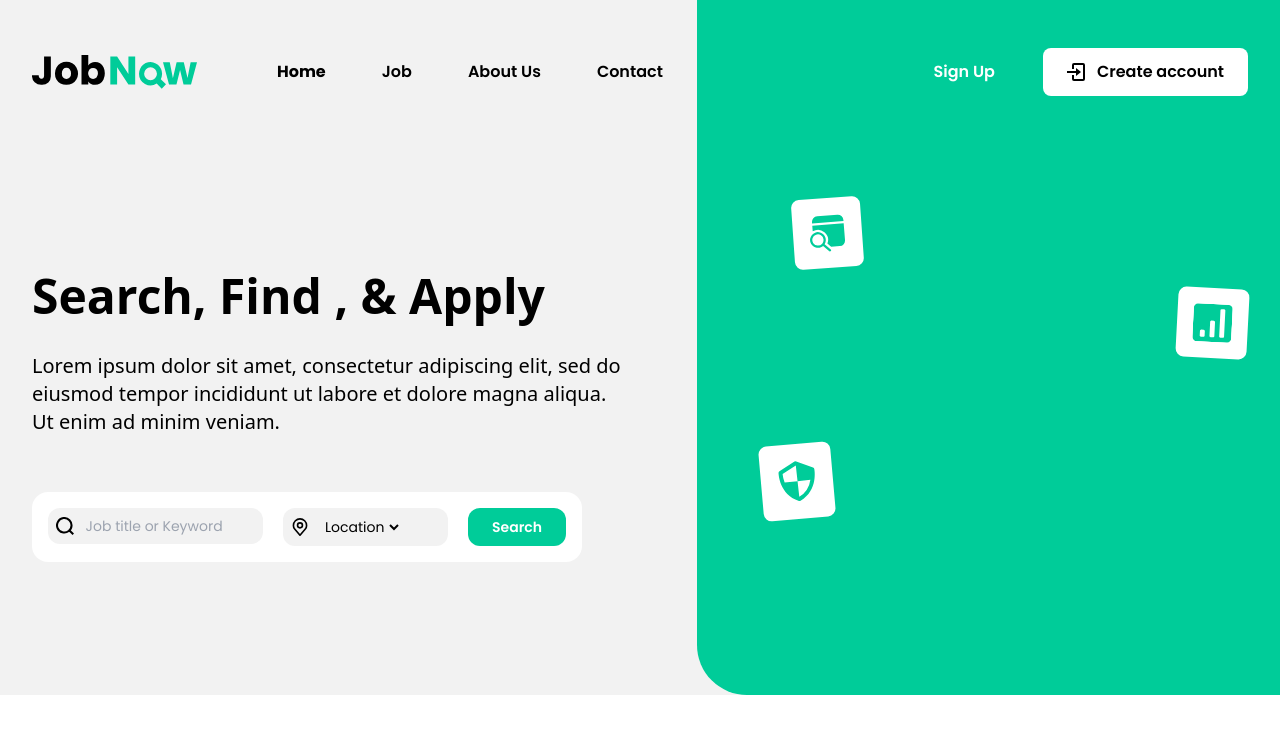
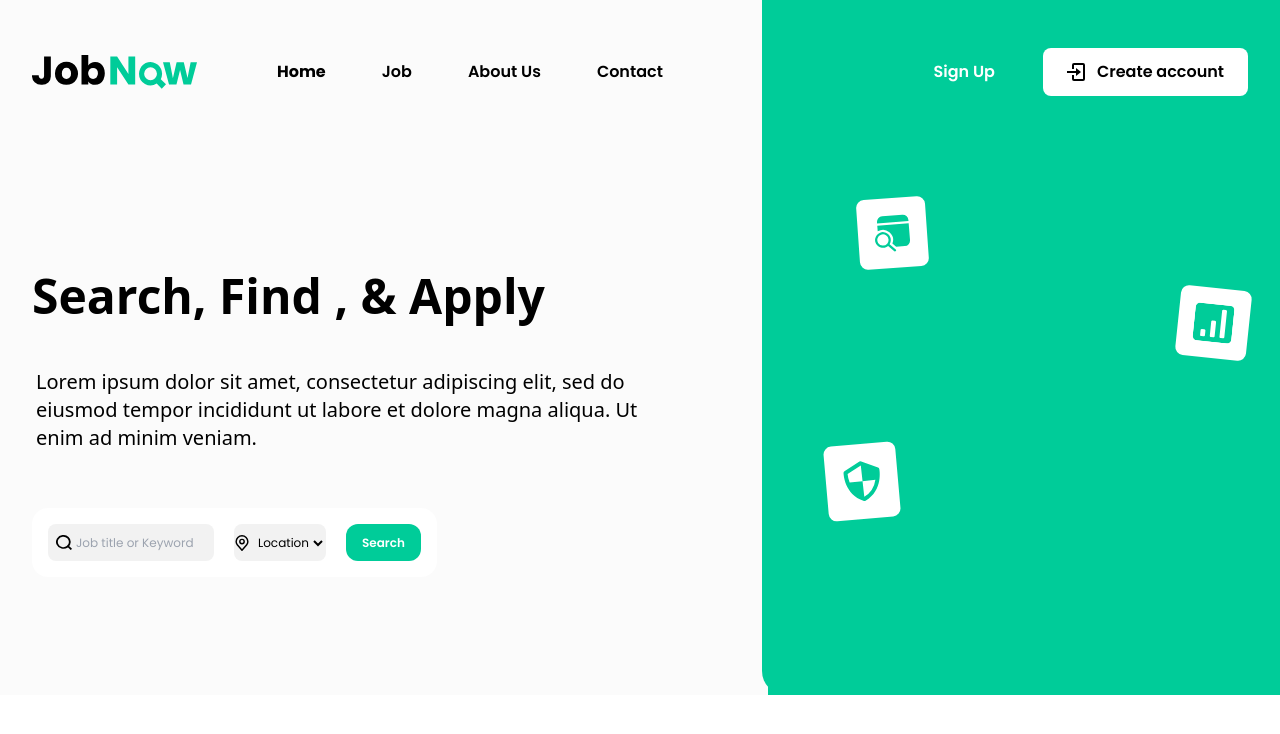
Before and after one commit to MaryJoeKhoury/job-search, a Next.js app: page / in a window 1280 px wide. Shown: the top 734 px of the page. Built offline with nearby package versions, Linux system fonts and the light colour scheme.

Commit message:
banner style fix

```diff
--- a/components/AlignContainer.js
+++ b/components/AlignContainer.js
@@ -4,7 +4,7 @@ const AlignContainer = (props) => {
   return (
     <div
       className={
-        "alignement sm-alignement xs-alignement m-auto  md:max-w-3xl lg:max-w-5xl md:px-1 xl:max-w-7xl  lg:px-8 xl:px-8 " ||
+        "alignement sm-alignement xs-alignement m-auto max-w-80 xs:max-w-md sm:max-w-lg md:max-w-3xl lg:max-w-5xl md:px-1 xl:max-w-7xl  lg:px-8 xl:px-8 3xl:max-w-[2000px]" ||
         props.className
       }
     >
--- a/components/BannerMessage.js
+++ b/components/BannerMessage.js
@@ -4,12 +4,12 @@ import AlignContainer from "./AlignContainer";
 const BannerMessage = () => {
   return (
     <div className=" text-center md:text-left ">
-      <h1 className="text-4xl font-bold sm:text-5xl  ">
+      <h1 className="text-3xl font-bold sm:text-5xl  ">
         {/* {props.slogan} */}
         Search, Find , & Apply
       </h1>
       {/* <p>{props.description}</p> */}
-      <p className="text-lg  sm:text-xl md:mt-8 md:mb-14 mt-6 mb-9   ">
+      <p className="text-md  sm:text-xl md:mt-12 md:mb-14 mt-6 mb-9 md:pr-24  3xl:pr-96  px-1">
         Lorem ipsum dolor sit amet, consectetur adipiscing elit, sed do eiusmod
         tempor incididunt ut labore et dolore magna aliqua. Ut enim ad minim
         veniam.
--- a/components/HeroArea.js
+++ b/components/HeroArea.js
@@ -10,29 +10,29 @@ const HeroArea = (props) => {
   return (
     <>
       {/* <div className="mb-4 md:bg-grey bg-[#FBFBFB]"> */}
-      <div className="xl:bg-[linear-gradient(90deg,_#F2F2F2_61%,_#00CC99_0)] xs:bg-[linear-gradient(180deg,_#FBFBFB_50%,_#00CC99_0)] bg-[linear-gradient(180deg,_#FBFBFB_50%,_#00CC99_0)]  3xl:bg-[linear-gradient(90deg,_#F2F2F2_58%,_#00CC99_0)] md:bg-[linear-gradient(90deg,_#F2F2F2_85%,_#00CC99_0)]">
+      <div className=" 3xl:bg-[linear-gradient(90deg,_#FBFBFB_65%,_#00CC99_0)] md:bg-[linear-gradient(90deg,_#FBFBFB_60%,_#00CC99_0)] bg-[linear-gradient(180deg,_#FBFBFB_50%,_#00CC99_0)] ">
         <NavBar />
         <AlignContainer>
-          <div className="flex flex-col items-center  lg:gap-16 gap-72 md:gap-2 md:items-start md:flex-row ">
-            <div className=" md:mt-44 mt-24  ">
+          <div className="flex flex-col items-center   md:items-start md:flex-row ">
+            <div className=" md:mt-44 mt-24  lg:w-3/5 md:w-3/4 ">
               <div className="flex flex-col justify-between items-center md:items-start">
                 <div>
                   <BannerMessage />
                 </div>
-                <div>
+                <div className="">
                   <SearchJobFilter />
                 </div>
               </div>
             </div>
 
-            <div className=" w-full  mt-[-6rem]  justify-around md:justify-between md:bg-opacity-100 md:bg-green items-start md:rounded-bl-[50px]">
-              <div className="bg-white w-fit  p-4 rounded-lg  md:mt-72 xl:ml-[30rem] lg:ml-[19rem]  md:ml-40 rotate-3 xs:mt-8 xs:ml-96 ml-60  ">
+            <div className=" lg:w-2/5 md:w-1/4  w-full  md:mt-[-6rem]    justify-around md:justify-between md:bg-opacity-100 md:bg-green items-start md:rounded-bl-3xl">
+              <div className="bg-white w-fit  p-4 rounded-lg  md:mt-72 xl:ml-[26rem] lg:ml-[19rem]  md:ml-28 rotate-6 mt-56 ml-auto sm:ml-96  ">
                 <Statistics />
               </div>
-              <div className="bg-white w-fit p-4 rounded-lg -rotate-[4deg]  lg:ml-24 md:-mt-40 md:ml-16 xs:-mt-52 xs:ml-24 -mt-44 ml-10 ">
+              <div className="bg-white w-fit p-4 rounded-lg -rotate-[4deg]  lg:ml-24 md:-mt-40 md:ml-4 -mt-32 ml-12 ">
                 <SearchFolder />
               </div>
-              <div className="bg-white w-fit  p-4 rounded-lg lg:ml-16 md:mt-44 -rotate-[5deg] mb-44 md:ml-10 xs:mt-36 xs:ml-14 mt-36 ml-8 ">
+              <div className="bg-white w-fit  p-4 rounded-lg lg:ml-16 md:mt-44 -rotate-[5deg] mb-44 md:ml-0 mt-48 ml-8 ">
                 <Shield />
               </div>
             </div>
--- a/components/SearchJobFilter.js
+++ b/components/SearchJobFilter.js
@@ -3,20 +3,29 @@ import AlignContainer from "./AlignContainer";
 
 const SearchJobFilter = () => {
   return (
-    <div className="bg-white md:p-4 p-2 w-min  font-Poppins xs:text-md flex text-sm flex-row lg:gap-5 gap-1 rounded-2xl ">
+    <div className="bg-white  md:p-4 p-2 w-min  font-Poppins xs:text-md flex  flex-row lg:gap-5 gap-1 rounded-2xl ">
       <form>
-        <div className="flex flex-row items-center rounded-xl  pl-2 pr-5 py-2 bg-grey  gap-3 ">
+        {/* <div className="flex flex-row items-center rounded-xl  pl-2 pr-5 py-2 bg-grey  gap-3 "> */}
+        <div className="flex flex-row text-sm items-center font-semiBold font-Poppins text-black p-2 bg-grey  gap-1 rounded-lg">
+          <div className="w-4">
             <img src="/icons/search.svg" />
+          </div>
+          <div>
             <input
               type="search"
               placeholder="Job title or Keyword"
-            className="bg-grey w-[175px] outline-none"
+              className="bg-grey w-[130px] outline-none rounded-sm text-[12px]"
             />
           </div>
+        </div>
       </form>
-      <div className="flex flex-row items-center rounded-xl bg-grey  pl-2 pr-16 py-2 gap-3">
+      {/* <div className="flex flex-row items-center rounded-xl bg-grey  pl-2 pr-16 py-2 gap-3"> */}
+      <div className="flex flex-row text-sm items-center font-semiBold font-Poppins text-black bg-grey  gap-1 rounded-lg">
+        <div className="w-4">
           <img src="/icons/location.svg" />
-        <select className="outline-none bg-grey" select="">
+        </div>
+        <div>
+          <select className="outline-none bg-grey text-[12px]" select="">
             <option value="" hidden="hidden">
               Location
             </option>
@@ -26,7 +35,9 @@ const SearchJobFilter = () => {
             <option value="uk">UK</option>
           </select>
         </div>
-      <button className="text-white bg-green outline-none rounded-xl    px-6 py-2 font-Poppins font-semibold">
+      </div>
+      {/* <button className="text-white bg-green outline-none rounded-xl    px-6 py-2 font-Poppins font-semibold"> */}
+      <button className="text-white bg-green outline-none rounded-xl   text-[12px] px-4 py-2 font-Poppins font-semibold">
         Search
       </button>
     </div>
```
Lines whose indentation alone changed are shown as unchanged.
